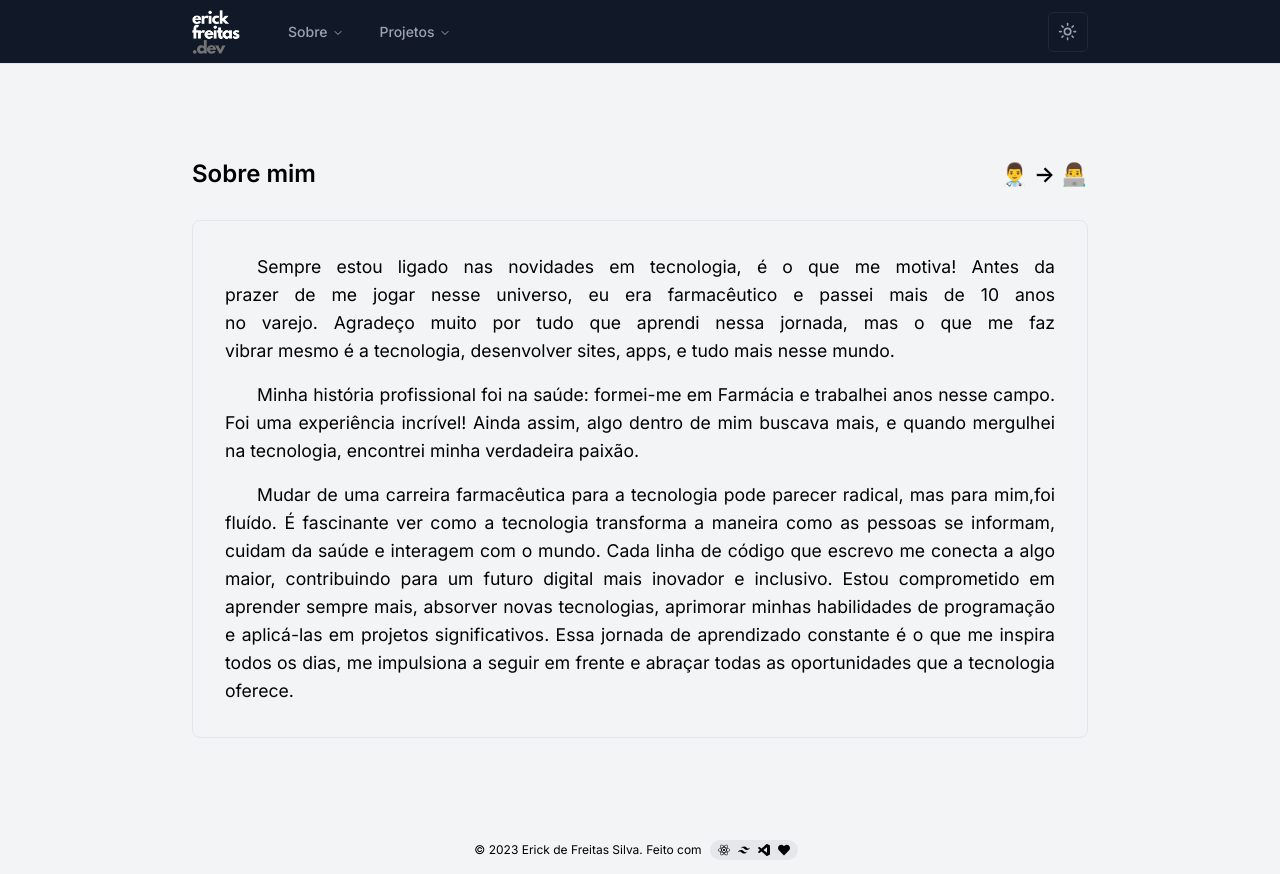
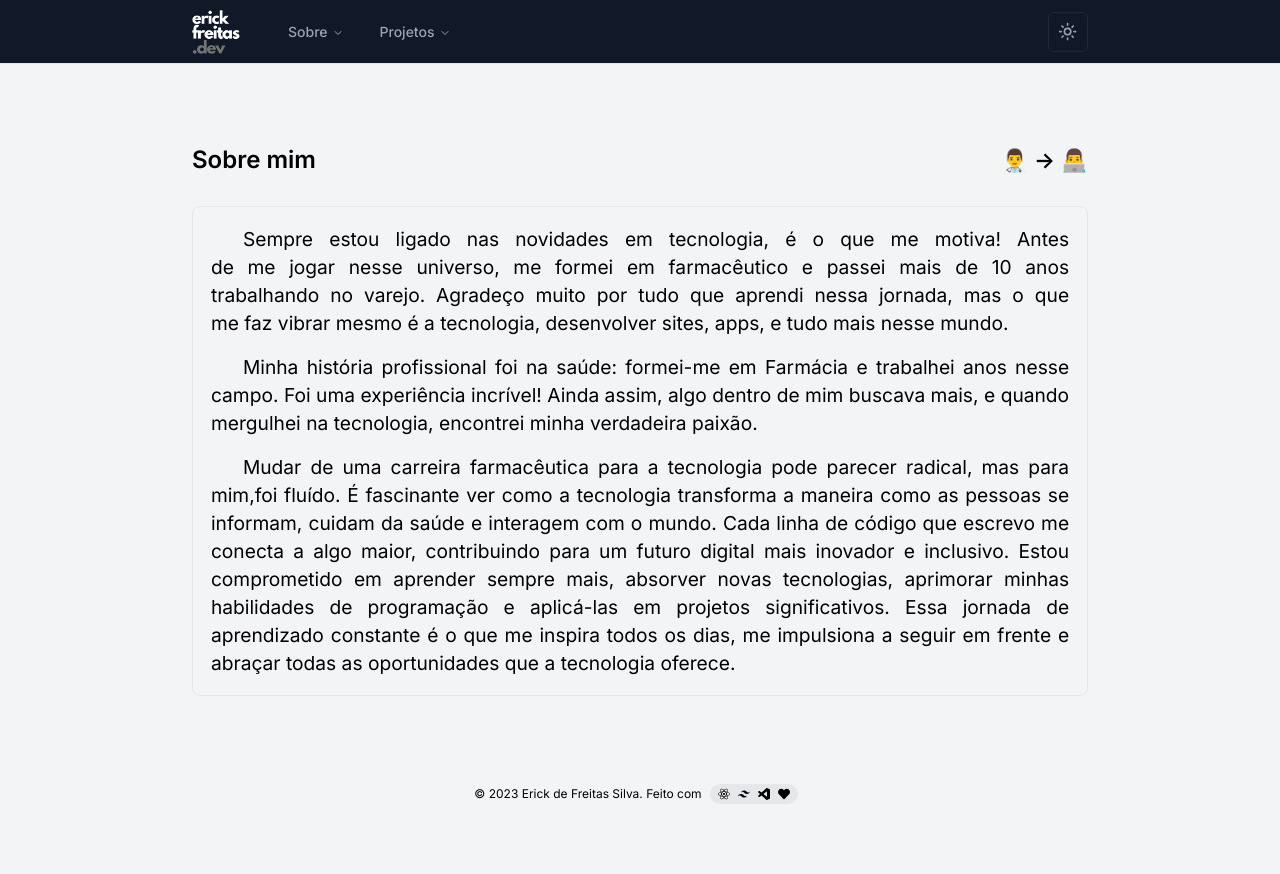
Before and after one commit to ericksax/portfolio2.0, a Next.js app: page /about in a window 1280 px wide. After the commit the page ends 818 px from the top, so only its background shows below. Built offline with nearby package versions, Linux system fonts and the light colour scheme.

Commit message:
feat: adding spacement with clamp

```diff
--- a/app/about/page.tsx
+++ b/app/about/page.tsx
@@ -6,28 +6,29 @@ const Sobre = () => {
     <Wrapper>
       <section className="max-w-4xl mx-auto text-xl mt-16 text-justify ">
         <h1 className="text-headingClamp2 text-foreground font-semibold mb-8">
-        Sobre mim<span className="float-right text-[22px]"> 👨‍⚕️ -{">"} 👨‍💻 </span>{" "}
+          Sobre mim
+          <span className="float-right text-[22px]"> 👨‍⚕️ -{">"} 👨‍💻 </span>{" "}
         </h1>
 
-      <div className="mt-8 text-foreground text-articleClamp space-y-4 border border-border rounded-lg p-8">
+        <div className="mt-8 text-foreground text-articleClamp space-y-4 border border-border rounded-lg p-pd1">
           <p className="ident-8 text-balance">
             <span className="pl-8">
-            Sempre estou ligado nas novidades em tecnologia, é o que me motiva!
-            Antes da prazer{" "}
+              Sempre estou ligado nas novidades em tecnologia, é o que me
+              motiva! Antes{" "}
             </span>
-          de me jogar nesse universo, eu era farmacêutico e passei mais de 10
-          anos no varejo. Agradeço muito por tudo que aprendi nessa jornada, mas
-          o que me faz vibrar mesmo é a tecnologia, desenvolver sites, apps, e
-          tudo mais nesse mundo.
+            de me jogar nesse universo, me formei em farmacêutico e passei mais
+            de 10 anos trabalhando no varejo. Agradeço muito por tudo que
+            aprendi nessa jornada, mas o que me faz vibrar mesmo é a tecnologia,
+            desenvolver sites, apps, e tudo mais nesse mundo.
           </p>
           <p>
             <span className="pl-8  text-justify">
               Minha história profissional foi na saúde: formei-me em Farmácia e
               trabalhei anos
             </span>{" "}
-          nesse campo. Foi uma experiência incrível! Ainda assim, algo dentro de
-          mim buscava mais, e quando mergulhei na tecnologia, encontrei minha
-          verdadeira paixão.
+            nesse campo. Foi uma experiência incrível! Ainda assim, algo dentro
+            de mim buscava mais, e quando mergulhei na tecnologia, encontrei
+            minha verdadeira paixão.
           </p>
           <p>
             <span className="pl-8">
@@ -35,14 +36,14 @@ const Sobre = () => {
               radical, mas para mim,
             </span>
             foi fluído. É fascinante ver como a tecnologia transforma a maneira
-          como as pessoas se informam, cuidam da saúde e interagem com o mundo.
-          Cada linha de código que escrevo me conecta a algo maior, contribuindo
-          para um futuro digital mais inovador e inclusivo. Estou comprometido
-          em aprender sempre mais, absorver novas tecnologias, aprimorar minhas
-          habilidades de programação e aplicá-las em projetos significativos.
-          Essa jornada de aprendizado constante é o que me inspira todos os
-          dias, me impulsiona a seguir em frente e abraçar todas as
-          oportunidades que a tecnologia oferece.
+            como as pessoas se informam, cuidam da saúde e interagem com o
+            mundo. Cada linha de código que escrevo me conecta a algo maior,
+            contribuindo para um futuro digital mais inovador e inclusivo. Estou
+            comprometido em aprender sempre mais, absorver novas tecnologias,
+            aprimorar minhas habilidades de programação e aplicá-las em projetos
+            significativos. Essa jornada de aprendizado constante é o que me
+            inspira todos os dias, me impulsiona a seguir em frente e abraçar
+            todas as oportunidades que a tecnologia oferece.
           </p>
         </div>
       </section>
--- a/app/contacts/page.tsx
+++ b/app/contacts/page.tsx
@@ -2,7 +2,13 @@ import { DefaultButton } from "@/components/defaultButton";
 import { Button } from "@/components/ui/button";
 import { Wrapper } from "@/components/wrapper";
 import Link from "next/link";
-import { DownloadIcon, GithubIcon, Instagram, Linkedin, Send } from "lucide-react";
+import {
+  DownloadIcon,
+  GithubIcon,
+  Instagram,
+  Linkedin,
+  Send,
+} from "lucide-react";
 
 const Contacts = () => {
   return (
@@ -11,10 +17,10 @@ const Contacts = () => {
         <h1 className="text-headingClamp2 text-foreground font-semibold mb-8 mt-16">
           Contatos
         </h1>
-      <header className="border border-border rounded-lg p-4 mt-8">
+        <header className="border border-border rounded-lg p-pd1 mt-8">
           <article className="text-foreground text-articleClamp">
-          Aqui você pode encontrar meus contatos, estou disponível meu whatsApp
-          para trocarmos ideia, vamos construir juntos!! 🚀
+            Aqui você pode encontrar meus contatos, estou disponível meu
+            whatsApp para trocarmos ideia, vamos construir juntos!! 🚀
           </article>
         </header>
         <section className="grid grid-cols-1 md:grid-cols-2 max-w-4xl mx-auto text-xl mt-8 border h-auto rounded-lg p-4 divide-y md:divide-x divide-border md:divide-y-0">
@@ -27,14 +33,14 @@ const Contacts = () => {
                 <Linkedin size={32} />
                 http://www.linkedin.com/in/erickfreitas-dev
               </div>
-            <Linkedin size={32} className="sm:hidden"/>
+              <Linkedin size={32} className="sm:hidden" />
             </Link>
             <Link href={"https://github.com/ericksax"} target="_blank">
               <div className="hidden sm:flex gap-4 items-center text-foreground text-sm transition-all duration-200 ease-in-out hover:scale-105 hover:cursor-pointer">
                 <GithubIcon size={32} />
                 https://github.com/ericksax
               </div>
-            <GithubIcon className="sm:hidden"/>
+              <GithubIcon className="sm:hidden" />
             </Link>
 
             <Link
@@ -45,10 +51,10 @@ const Contacts = () => {
                 <Instagram size={32} />
                 erick_freitas
               </div>
-            <Instagram size={32} className="sm:hidden"/>
+              <Instagram size={32} className="sm:hidden" />
             </Link>
           </div>
-        <aside className="flex flex-col h-full align-center items-center p-4 text-sm">
+          <aside className="flex flex-col h-full align-center items-center p-pd1 text-sm">
             <article className="flex justify-center  text-sm">
               Para informações adicionais, oportunidades de trabalho ou
               simplesmente para network na área de desenvolvimento web, os links
@@ -56,10 +62,13 @@ const Contacts = () => {
               ideias e expandir nossa rede profissional.
             </article>
             <span className="flex items-center justify-evenly w-full mt-4 flex-wrap gap-8">
-            <Button variant="outline" className="gap-2 transition-all duration-200 ease-in-out hover:scale-105 ">
+              <Button
+                variant="outline"
+                className="gap-2 transition-all duration-200 ease-in-out hover:scale-105 "
+              >
                 Fale comigo!! <Send size={16} />
               </Button>
-            <DefaultButton >
+              <DefaultButton>
                 Baixar Curriculo
                 <DownloadIcon size={16} />
               </DefaultButton>
--- a/app/projects/page.tsx
+++ b/app/projects/page.tsx
@@ -20,7 +20,7 @@ const Projects = async () => {
         <h1 className="text-headingClamp2 text-foreground font-semibold mb-8 mt-8">
           Projetos
         </h1>
-        <header className="border border-b border-border rounded-lg p-4 w-full m-auto mt-8 ">
+        <header className="border border-b border-border rounded-lg p-pd1 w-full m-auto mt-8 ">
           <article className="text-foreground text-articleClamp">
             Aqui estão alguns dos meus projetos que tenho desenvolvido. Todos
             eles estão no meu perfil do github, você pode conferir mais detalhes
--- a/app/techs/page.tsx
+++ b/app/techs/page.tsx
@@ -22,22 +22,23 @@ const Techs = () => {
         <h1 className="text-3xl text-foreground font-semibold mb-8 mt-16">
           Sobre as tecnologias
         </h1>
-      <div className="text-foreground text-lg border border-border rounded-lg p-4 mt-10">
+        <div className="text-foreground text-lg border border-border rounded-lg p-pd1 mt-10">
           <p className="ident-8 text-balance text-justify">
             <span className="pl-8">
               "Acredito que não há uma linguagem de programação melhor do que
               outra. Não se trata de{" "}
             </span>
-          superioridade, mas sim de encontrar a ferramenta certa para o trabalho
-          certo. Linguagens diferentes podem alcançar o mesmo objetivo de
-          maneiras diversas. Para mim, é sobre processos e pessoas, buscando
-          facilidade, simplicidade e soluções práticas. Vejo as linguagens de
-          programação como uma caixa de ferramentas, onde escolhemos a
-          ferramenta certa para a tarefa específica. Não é o fim em si, mas o
-          meio para alcançar nossos objetivos como desenvolvedores."
+            superioridade, mas sim de encontrar a ferramenta certa para o
+            trabalho certo. Linguagens diferentes podem alcançar o mesmo
+            objetivo de maneiras diversas. Para mim, é sobre processos e
+            pessoas, buscando facilidade, simplicidade e soluções práticas. Vejo
+            as linguagens de programação como uma caixa de ferramentas, onde
+            escolhemos a ferramenta certa para a tarefa específica. Não é o fim
+            em si, mas o meio para alcançar nossos objetivos como
+            desenvolvedores."
           </p>
         </div>
-      <div className=" flex gap-8 justify-center text-foreground text-lg border border-border rounded-lg p-4 mt-8">
+        <div className=" flex gap-8 flex-wrap justify-center text-foreground text-lg border border-border rounded-lg p-4 mt-8">
           <FaReact size={32} color="#61DBFB" />
           <FaNode size={32} color="#83CD29" />
           <FaHtml5 size={32} color="#E34C26" />
--- a/components/wrapper.tsx
+++ b/components/wrapper.tsx
@@ -3,7 +3,7 @@ interface WrapperProps extends React.HTMLAttributes<HTMLDivElement> {
 }
 
 const Wrapper = ({ children }: WrapperProps) => {
-  return <div className="p-8 w-full h-full">{children}</div>;
+  return <div className="p-pd1 w-full h-full">{children}</div>;
 };
 
 export { Wrapper };
--- a/tailwind.config.js
+++ b/tailwind.config.js
@@ -60,9 +60,12 @@ module.exports = {
         },
       },
       fontSize: {
-        headingClamp: "clamp(2rem, 3.6vw, 8rem)",
+        headingClamp: "clamp(2rem, 3.6vw, 4rem)",
         headingClamp2: "clamp(1.5rem, 1.6vw, 3rem)",
-        articleClamp: "clamp(1.1rem, 1vw, 2rem)",
+        articleClamp: "clamp(1rem, 1.8vw, 1.2rem)",
+      },
+      padding: {
+        pd1: "clamp(1rem, 1.4vw, 2rem)",
       },
       borderRadius: {
         lg: "var(--radius)",
```
Also changed, not shown: app/page.tsx (+20 -11 lines). Lines whose indentation alone changed are shown as unchanged.
